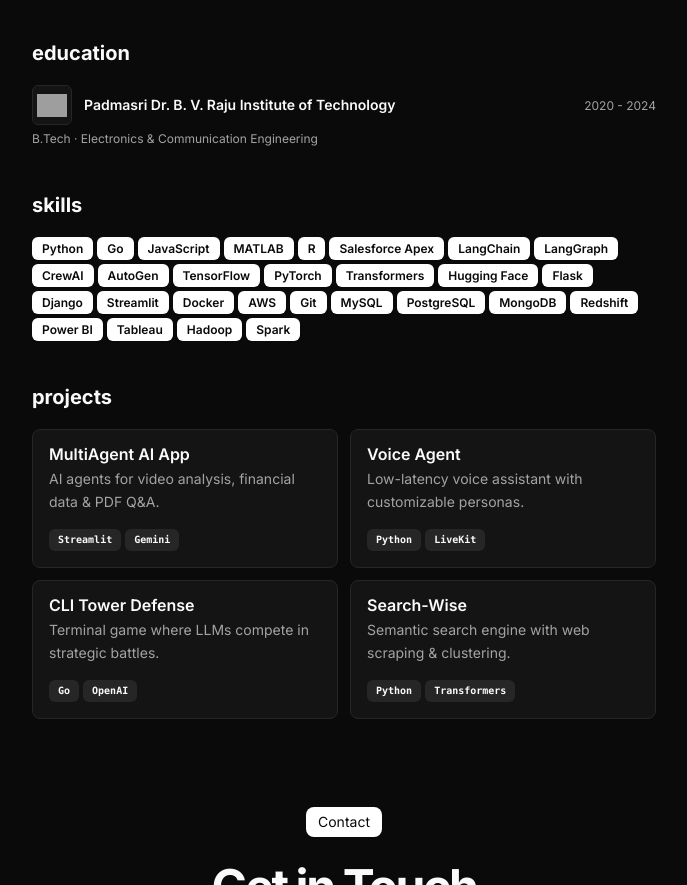
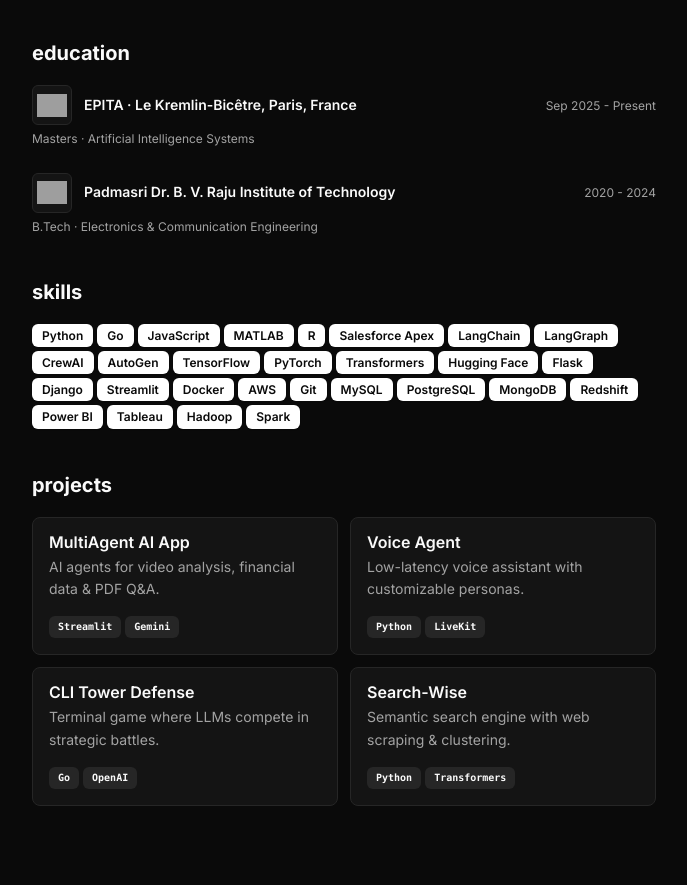
Before and after one commit to kikugo/kikugo.github.io, a plain HTML site: page short-dark/index.html in a window 1280 px wide. Shown: the part 832-1717 px from the top of the page, without its empty margins (296-983 px from the left). Drawn offline with Linux system fonts and the light colour scheme; grey boxes are pictures that could not be loaded.

Commit message:
feat: add EPITA Masters in AI Systems to education section

```diff
--- a/short-dark/index.html
+++ b/short-dark/index.html
@@ -508,6 +508,16 @@
       <div class="edu-item">
         <div class="edu-header">
           <div class="edu-header-left">
+            <img src="https://logo.clearbit.com/epita.fr" alt="EPITA" class="school-logo" onerror="this.src='https://ui-avatars.com/api/?name=EPITA&background=0066cc&color=fff&size=128&bold=true'">
+            <h3>EPITA · Le Kremlin-Bicêtre, Paris, France</h3>
+          </div>
+          <time>Sep 2025 - Present</time>
+        </div>
+        <div class="edu-degree">Masters · Artificial Intelligence Systems</div>
+      </div>
+      <div class="edu-item">
+        <div class="edu-header">
+          <div class="edu-header-left">
             <img src="https://bvrit.ac.in/h/wp-content/uploads/2024/03/bv-raju-logo-01.svg" alt="BVRIT" class="school-logo" onerror="this.src='https://ui-avatars.com/api/?name=BVRIT&background=1a1a1a&color=fff&size=128&bold=true'">
             <h3>Padmasri Dr. B. V. Raju Institute of Technology</h3>
           </div>
```
